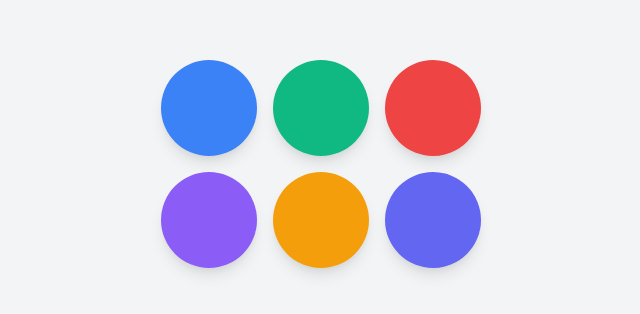
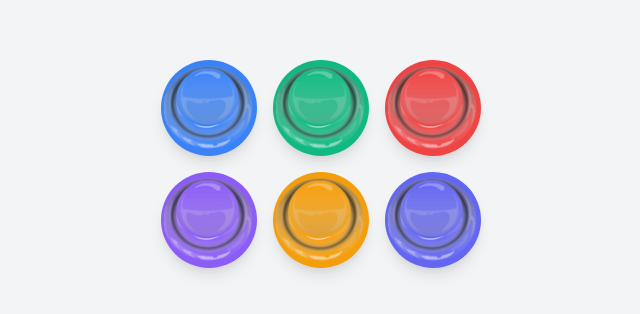
Before and after one commit to Claraw23/Soundbar, a plain HTML site: page index.html in a window 1280 px wide. Shown: the part 236-550 px from the top of the page, without its empty margins (319-959 px from the left). Drawn offline with nearby package versions, Linux system fonts and the light colour scheme.

Commit message:
adding images

```diff
--- a/index.html
+++ b/index.html
@@ -13,43 +13,43 @@
     <!-- Button 1 -->
     <div class="relative">
       <button class="w-24 h-24 bg-blue-500 text-white rounded-full shadow-lg flex items-center justify-center"
-              onclick="document.getElementById('audio1').play()"></button>
+              onclick="document.getElementById('audio1').play()"><img src="button1.png"></button>
       <audio id="audio1" src="sound1.mp3"></audio>
     </div>
 
     <!-- Button 2 -->
     <div class="relative">
       <button class="w-24 h-24 bg-green-500 text-white rounded-full shadow-lg flex items-center justify-center"
-              onclick="document.getElementById('audio2').play()"></button>
+              onclick="document.getElementById('audio2').play()"><img src="button1.png"</button>
       <audio id="audio2" src="sound2.mp3"></audio>
     </div>
 
     <!-- Button 3 -->
     <div class="relative">
       <button class="w-24 h-24 bg-red-500 text-white rounded-full shadow-lg flex items-center justify-center"
-              onclick="document.getElementById('audio3').play()"></button>
+              onclick="document.getElementById('audio3').play()"><img src="button1.png"</button>
       <audio id="audio3" src="sound3.mp3"></audio>
     </div>
 
     <!-- Button 4 -->
     <div class="relative">
       <button class="w-24 h-24 bg-purple-500 text-white rounded-full shadow-lg flex items-center justify-center"
-              onclick="document.getElementById('audio4').play()"></button>
-      <audio id="audio4" src="music4.mp3"></audio>
+              onclick="document.getElementById('audio4').play()"><img src="button1.png"</button>
+      <audio id="audio4" src="sound4.mp3"</audio>
     </div>
 
     <!-- Button 5 -->
     <div class="relative">
       <button class="w-24 h-24 bg-yellow-500 text-white rounded-full shadow-lg flex items-center justify-center"
-              onclick="document.getElementById('audio5').play()"></button>
-      <audio id="audio5" src="music5.mp3"></audio>
+              onclick="document.getElementById('audio5').play()"><img src="button1.png"</button>
+      <audio id="audio5" src="sound5.mp3"</audio>
     </div>
 
     <!-- Button 6 -->
     <div class="relative">
       <button class="w-24 h-24 bg-indigo-500 text-white rounded-full shadow-lg flex items-center justify-center"
-              onclick="document.getElementById('audio6').play()"></button>
-      <audio id="audio6" src="music6.mp3"></audio>
+              onclick="document.getElementById('audio6').play()"><img src="button1.png"</button>
+      <audio id="audio6" src="sound6.mp3"></audio>
     </div>
   </div>
 
```
Also changed, not shown: button1.png (added), 4 other files.
